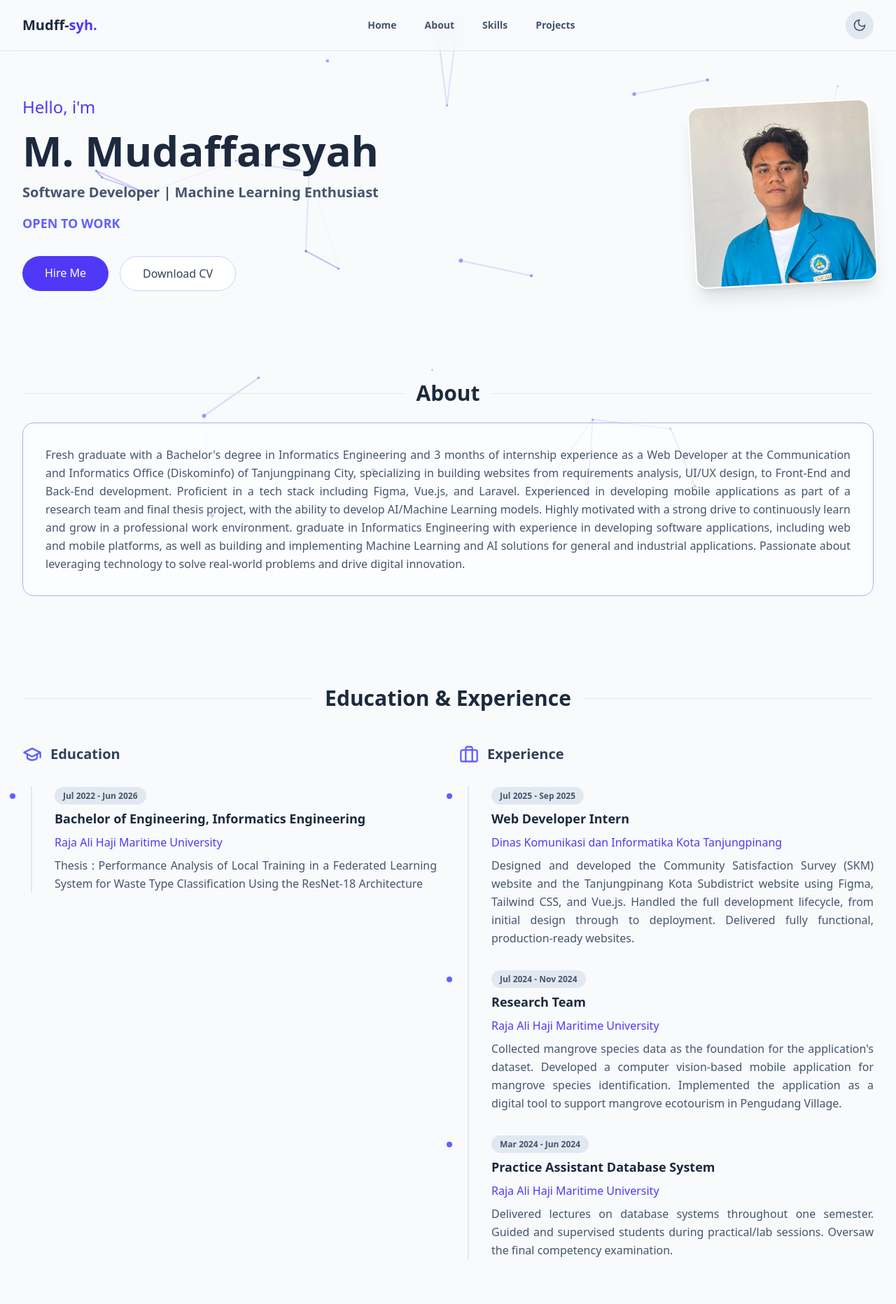
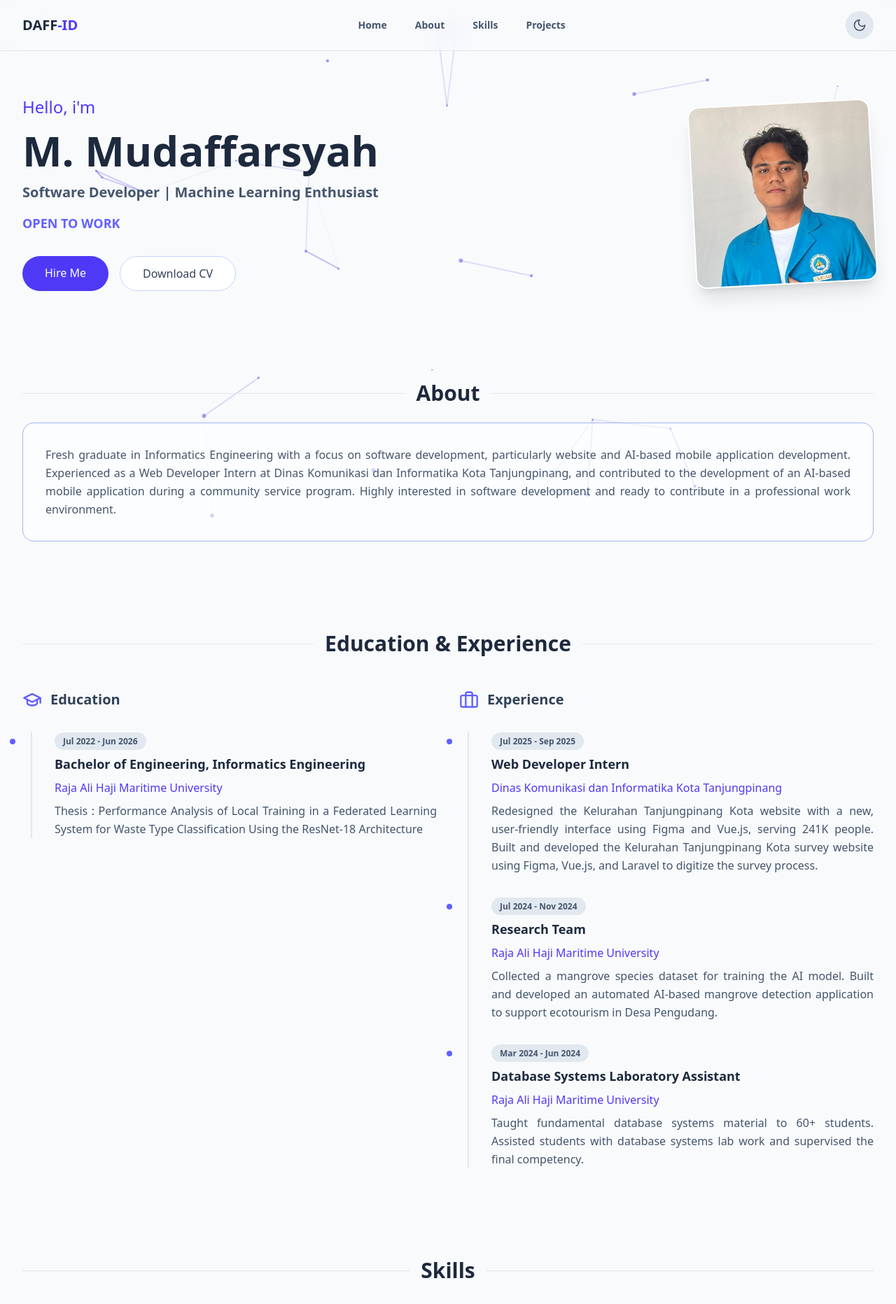
Before and after one commit to daffa267/mudaffsyah-portfolio, a Next.js app: page / in a window 1280 px wide. Shown: the top 1864 px of the page at 70% size. Built offline with nearby package versions, Linux system fonts and the light colour scheme.

Commit message:
pembaruan about dll

```diff
--- a/components/Navbar.tsx
+++ b/components/Navbar.tsx
@@ -14,7 +14,7 @@ export default function Navbar() {
       <div className="w-full max-w-7xl mx-auto px-6 md:px-8 py-4 flex justify-between items-center">
 
         <a href="#home" className="text-xl font-bold text-slate-800 dark:text-slate-100 z-10">
-          Mudff-<span className="text-indigo-600 dark:text-indigo-400">syh.</span>
+          DAFF<span className="text-indigo-600 dark:text-indigo-400">-ID</span>
         </a>
 
         <div className="hidden md:flex flex-1 items-center justify-center">
--- a/data/portfolio.ts
+++ b/data/portfolio.ts
@@ -2,7 +2,7 @@ export const personalInfo = {
   name: "M. Mudaffarsyah",
   title: "Software Developer | Machine Learning Enthusiast",
   tagline: "OPEN TO WORK",
-  about: "Fresh graduate with a Bachelor's degree in Informatics Engineering and 3 months of internship experience as a Web Developer at the Communication and Informatics Office (Diskominfo) of Tanjungpinang City, specializing in building websites from requirements analysis, UI/UX design, to Front-End and Back-End development. Proficient in a tech stack including Figma, Vue.js, and Laravel. Experienced in developing mobile applications as part of a research team and final thesis project, with the ability to develop AI/Machine Learning models. Highly motivated with a strong drive to continuously learn and grow in a professional work environment. graduate in Informatics Engineering with experience in developing software applications, including web and mobile platforms, as well as building and implementing Machine Learning and AI solutions for general and industrial applications. Passionate about leveraging technology to solve real-world problems and drive digital innovation."
+  about: "Fresh graduate in Informatics Engineering with a focus on software development, particularly website and AI-based mobile application development. Experienced as a Web Developer Intern at Dinas Komunikasi dan Informatika Kota Tanjungpinang, and contributed to the development of an AI-based mobile application during a community service program. Highly interested in software development and ready to contribute in a professional work environment. "
 };
 
 export const projects = [
@@ -71,17 +71,17 @@ export const experienceData = [
     role: "Web Developer Intern",
     organization: "Dinas Komunikasi dan Informatika Kota Tanjungpinang",
     period: "Jul 2025 - Sep 2025",
-    description: "Designed and developed the Community Satisfaction Survey (SKM) website and the Tanjungpinang Kota Subdistrict website using Figma, Tailwind CSS, and Vue.js. Handled the full development lifecycle, from initial design through to deployment. Delivered fully functional, production-ready websites."
+    description: "Redesigned the Kelurahan Tanjungpinang Kota website with a new, user-friendly interface using Figma and Vue.js, serving 241K people. Built and developed the Kelurahan Tanjungpinang Kota survey website using Figma, Vue.js, and Laravel to digitize the survey process."
   },
   {
     role: "Research Team",
     organization: "Raja Ali Haji Maritime University",
     period: "Jul 2024 - Nov 2024",
-    description: "Collected mangrove species data as the foundation for the application's dataset. Developed a computer vision-based mobile application for mangrove species identification. Implemented the application as a digital tool to support mangrove ecotourism in Pengudang Village."  },
+    description: "Collected a mangrove species dataset for training the AI model. Built and developed an automated AI-based mangrove detection application to support ecotourism in Desa Pengudang."  },
   {
-    role: "Practice Assistant Database System",
+    role: "Database Systems Laboratory Assistant",
     organization: "Raja Ali Haji Maritime University",
     period: "Mar 2024 - Jun 2024",
-    description: "Delivered lectures on database systems throughout one semester. Guided and supervised students during practical/lab sessions. Oversaw the final competency examination."
+    description: "Taught fundamental database systems material to 60+ students. Assisted students with database systems lab work and supervised the final competency."
   }
 ];
```
Also changed, not shown: 1 other file (tests, documents, lock files or other folders).
